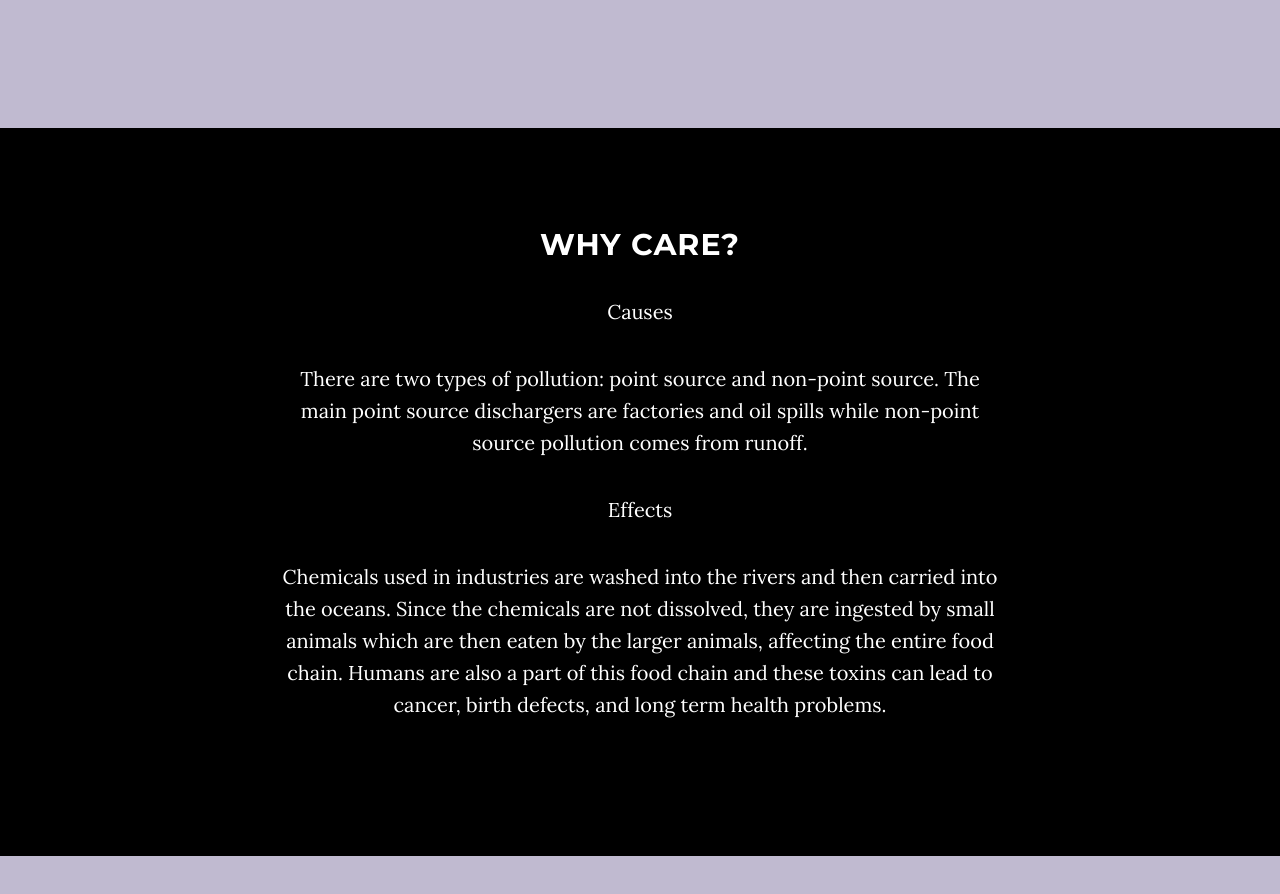
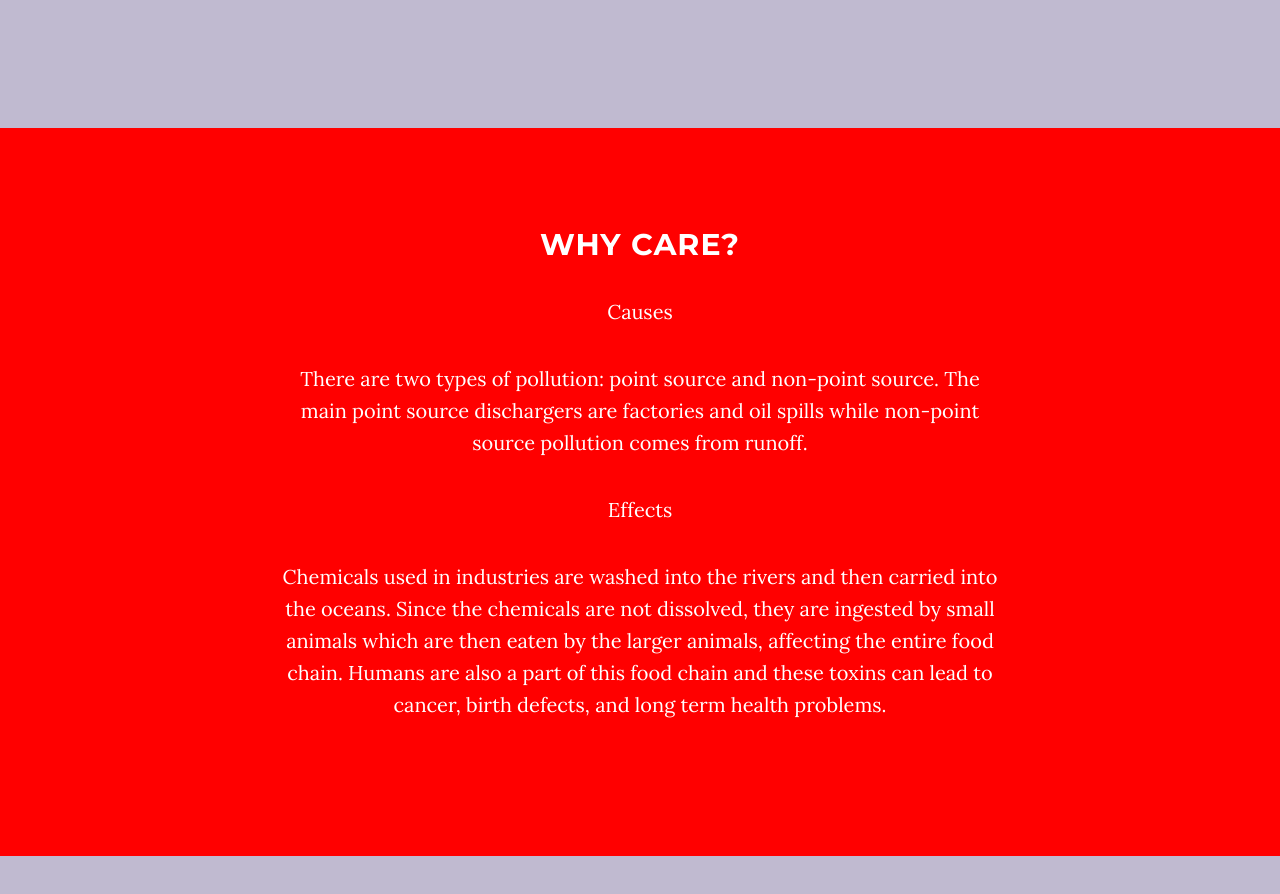
Before and after one commit to emieckey/oceanpollution, a website: page startbootstrap-grayscale-gh-pages/index.html in a window 1280 px wide. Shown: the part 1240-2134 px from the top of the page. Drawn offline with nearby package versions, Linux system fonts and the light colour scheme.

Commit message:
red not black pic

```diff
--- a/startbootstrap-grayscale-gh-pages/css/grayscale.css
+++ b/startbootstrap-grayscale-gh-pages/css/grayscale.css
@@ -224,8 +224,7 @@ a:focus {
   width: 100%;
   padding: 50px 0;
   color: white;
-  background: red no-repeat center center scroll;
-  background-color: black;
+  background-color: red;
   -webkit-background-size: cover;
   -moz-background-size: cover;
   background-size: cover;
```
